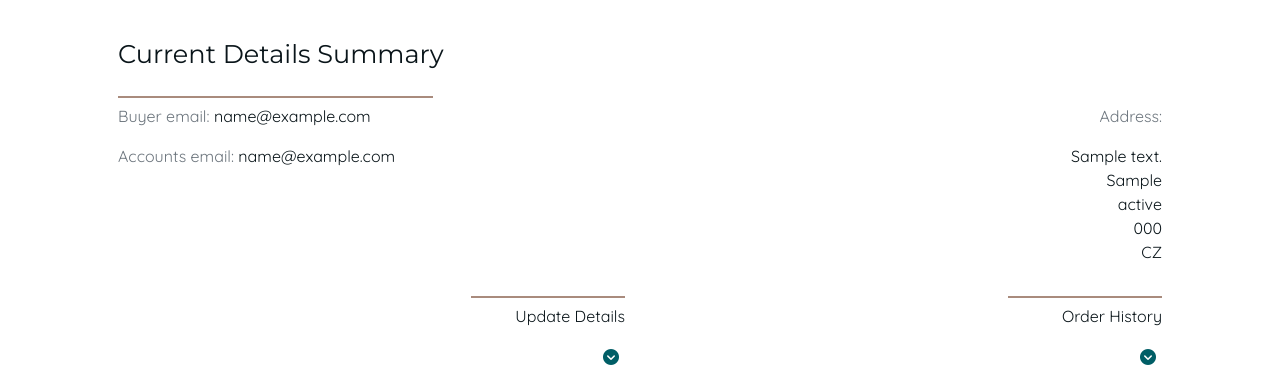
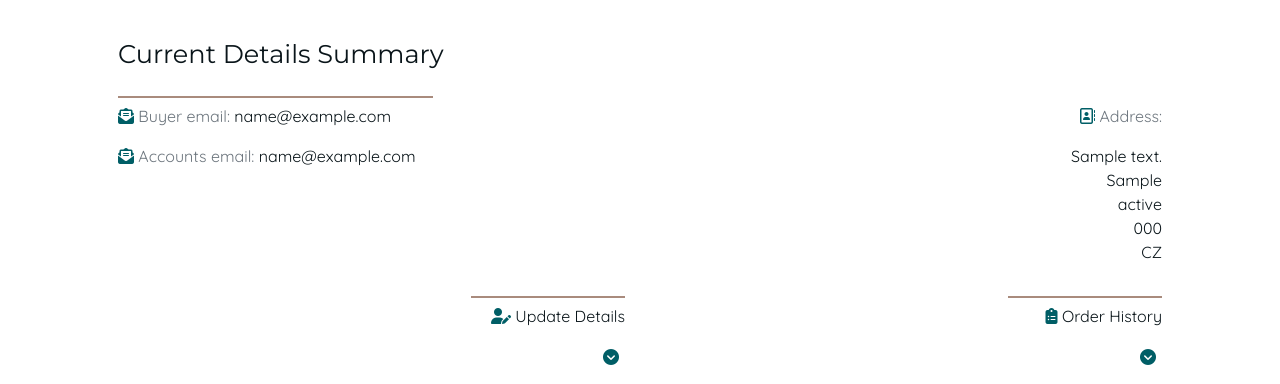
Before and after one commit to GJSayers/hobo-hatch-b2b, a Django app: page /profile/ in a window 1280 px wide. Shown: the part 351-735 px from the top of the page. Run offline with Django 3.2, Linux system fonts and the light colour scheme; a user stored in the database is signed in; data comes from the database, SQL or seed files in the repository; tables that the repository leaves empty hold one stand-in row (values such as "Sample post"); parts of the project's set-up code (start-up, migrations or seed data) failed here and were passed over; some libraries are stand-ins or nearby versions.

Commit message:
Bug fix missing line qty & value in checkout success by adding order_line_item to context, update icons to profile to match checkout success

```diff
--- a/profiles/templates/profiles/profile.html
+++ b/profiles/templates/profiles/profile.html
@@ -35,11 +35,11 @@
             <hr>
         </div>
         <div class="col-6 text-left">
-            <p><span class="text-muted">Buyer email:</span> {{ profile.buyer_email }}</p>
-            <p><span class="text-muted">Accounts email: </span>{{ profile.buyer_email }}</p>
+            <p><span class="text-muted"> <i class="fas fa-envelope-open-text"></i> Buyer email:</span> {{ profile.buyer_email }}</p>
+            <p><span class="text-muted"><i class="fas fa-envelope-open-text"></i> Accounts email: </span>{{ profile.buyer_email }}</p>
         </div>
         <div class="col-6 text-right">
-            <p><span class="text-muted">Address: </span></p>
+            <p><span class="text-muted"><i class="far fa-address-book"></i> Address: </span></p>
             <p class="p-0 m-0">{{ profile.address_1 }}</p>
             <p class="p-0 m-0">{{ profile.town_or_city }}</p>
             <p class="p-0 m-0">{{ profile.county_or_state }}</p>
@@ -58,7 +58,7 @@
 
         <section class="col-sm-12 col-md-6 mt-3 mb-3 text-right details-section">
             <hr>
-            <p>Update Details</p>
+            <p><span><i class="fas fa-user-edit"></i> Update Details</span></p>
             <button type="button" class="profile-details-open">
                 <i class="fas fa-chevron-circle-down"></i>
             </button>
@@ -70,7 +70,7 @@
                 <form action="{% url 'profile' %}" method="POST" class="mt-3" id="profile-update-form">
                     {% csrf_token %}
                     {{ form|crispy }}
-                    <button class="btn btn-affirmative float-right">Update Details</button>
+                    <button class="btn btn-affirmative float-right"><i class="fas fa-user-edit"></i> Update Details</button>
                 </form>
             </div>
         </section>
@@ -80,7 +80,7 @@
 
         <section class="col-sm-12 col-md-6 mt-md-3 mb-3 text-right history-section">
             <hr>
-            <p>Order History</p>
+            <p><span><i class="fas fa-clipboard-list"></span></i> Order History</p>
             <button type="button" class="order-history-open">
                 <i class="fas fa-chevron-circle-down"></i>
             </button>
```
Also changed, not shown: checkout/views.py (+28 -2 lines).
